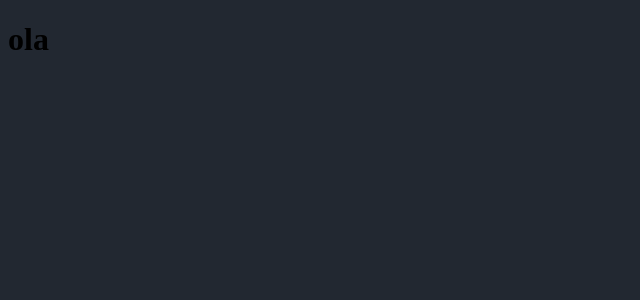
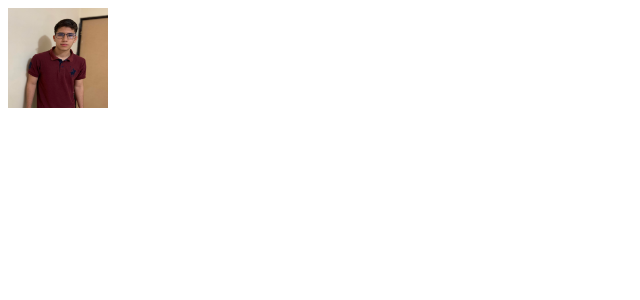
Before and after one commit to sam-621/rogeliosamuel.com, a Next.js app: page / in a window 1280 px wide. Shown: the top 300 px of the page, without its empty margins (0-640 px from the left). Built offline with nearby package versions, Linux system fonts and the light colour scheme.

Commit message:
tailwind css configuraton added

```diff
--- a/components/Me.tsx
+++ b/components/Me.tsx
@@ -2,13 +2,15 @@
 
 const Me = () => {
   return (
+    <div>
       <Image
-      src='/Rogelio_Samuel_Moreno_Corrales'
+        src='/Rogelio_Samuel_Moreno_Corrales.jpg'
         width='100'
         height='100'
         layout='fixed'
         alt='Rogelio Samuel Moreno Corrales'
       />
+    </div>
   )
 }
 
--- a/package.json
+++ b/package.json
@@ -15,8 +15,11 @@
   },
   "devDependencies": {
     "@types/react": "17.0.21",
+    "autoprefixer": "^10.3.4",
     "eslint": "7.32.0",
     "eslint-config-next": "11.1.2",
+    "postcss": "^8.3.6",
+    "tailwindcss": "^2.2.15",
     "typescript": "4.4.3"
   }
 }
--- a/pages/_app.tsx
+++ b/pages/_app.tsx
@@ -1,4 +1,4 @@
-import '../styles/index.css'
+import 'tailwindcss/tailwind.css'
 import type { AppProps } from 'next/app'
 
 function MyApp({ Component, pageProps }: AppProps) {
--- a/pages/index.tsx
+++ b/pages/index.tsx
@@ -1,10 +1,11 @@
 import type { NextPage } from 'next'
+import Me from '../components/Me'
 
 const Home: NextPage = () => {
   return (
-    <div>
-      <h1>ola</h1>
-    </div>
+    <>
+      <Me />
+    </>
   )
 }
 
--- /dev/null
+++ b/postcss.config.js
@@ -0,0 +1,6 @@
+module.exports = {
+  plugins: {
+    tailwindcss: {},
+    autoprefixer: {},
+  },
+}
--- a/styles/index.css
+++ /dev/null
@@ -1,15 +0,0 @@
-/*
-    --main-color: #222831;
-    --second-color: #2f80ed;
-
-    --card-bg: #292f38;
-
-    --main-text-color: #FFFFFF
-    --second-text-color: #bec5cb;
-*/
-
-body {
-  background-color: #222831;
-}
-
-@import url('./pages/index.css');
```
Also changed, not shown: tailwind.config.js (added, +11 -0 lines), styles/pages/index.css (deleted), 1 other file (tests, documents, lock files or other folders). Lines whose indentation alone changed are shown as unchanged.
